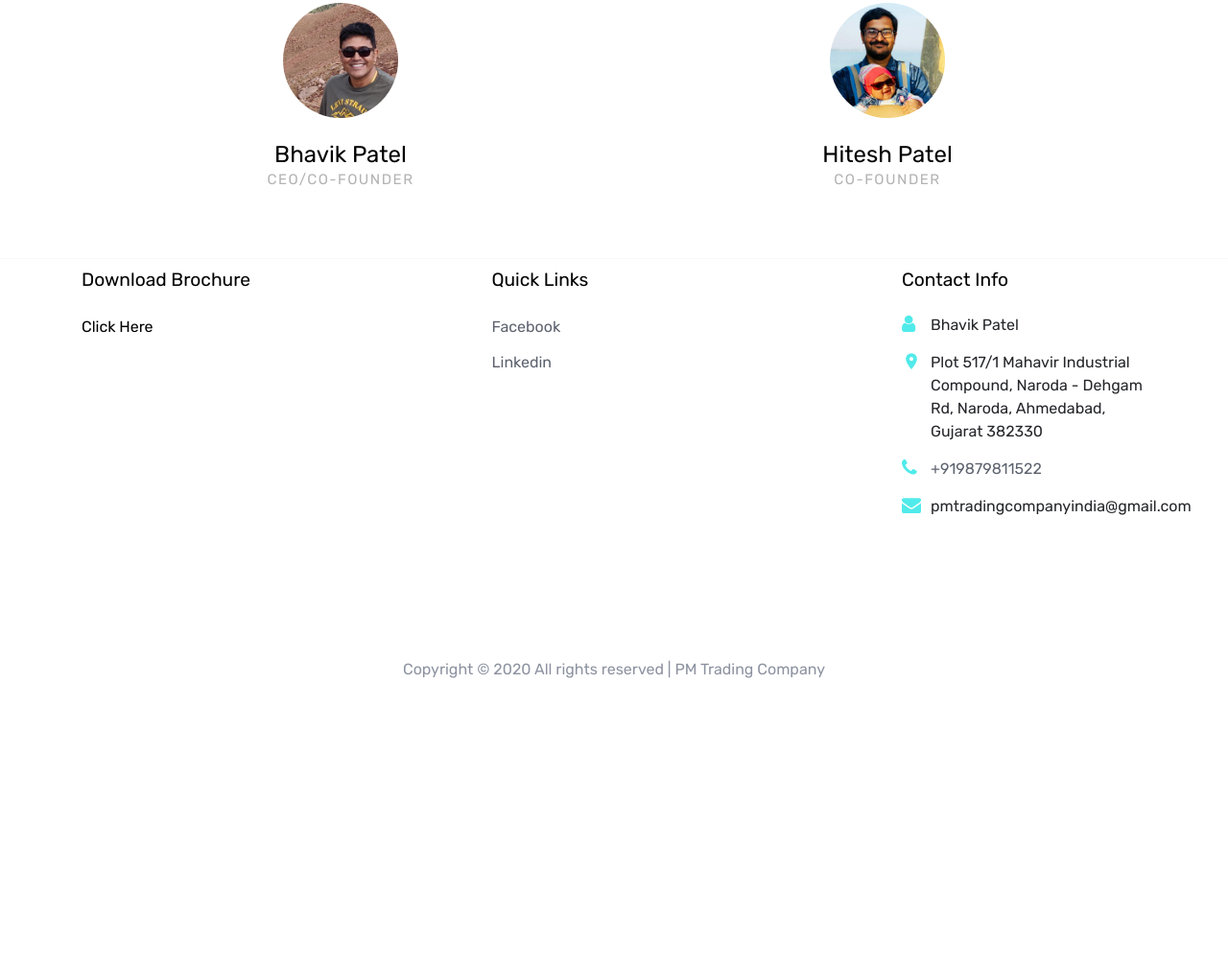
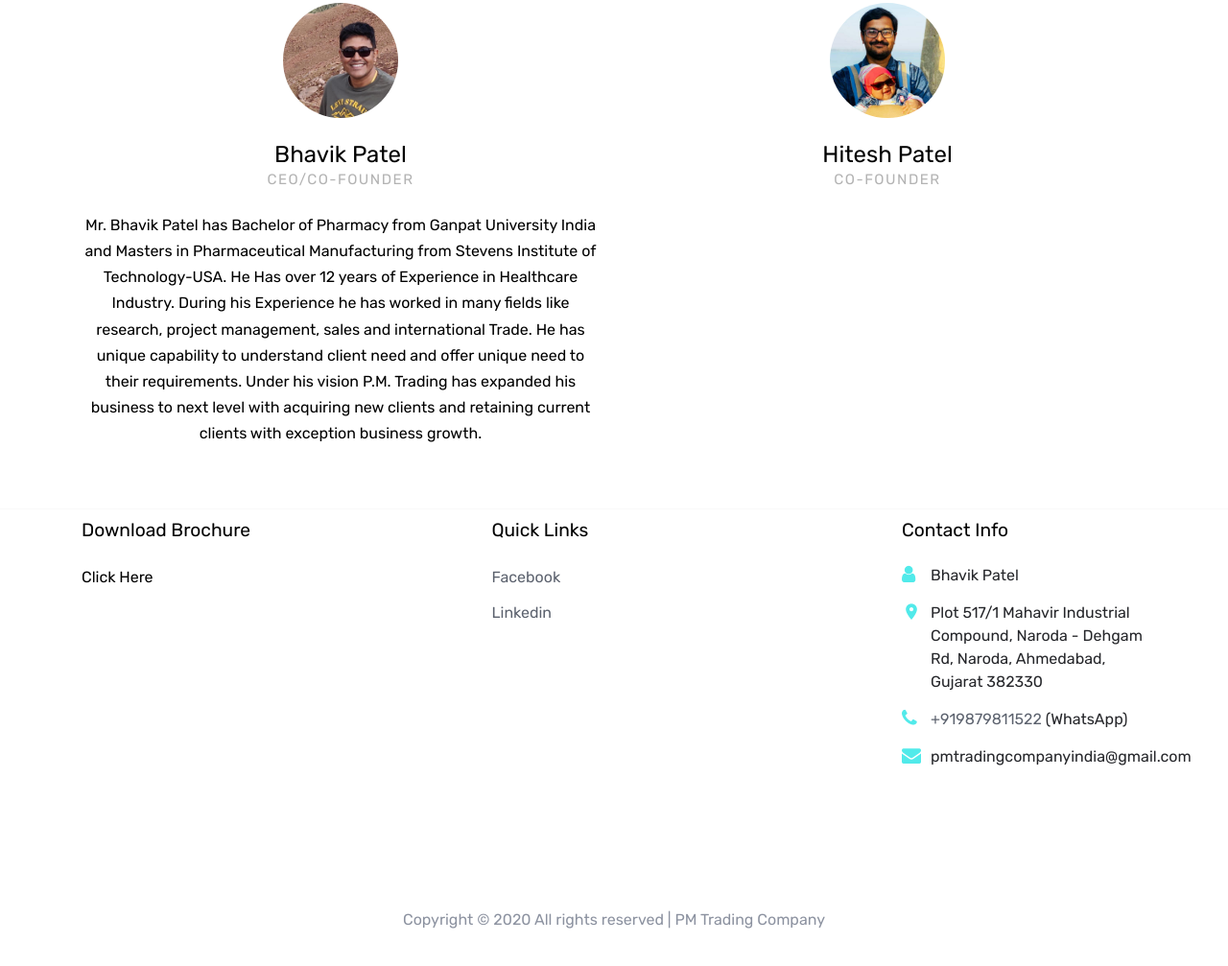
Before and after one commit to chiragfadadu/pmtrading, a plain HTML site: page about.html in a window 1280 px wide. Shown: the part 1135-2142 px from the top of the page at 96% size. Before the commit the page ends 1958 px from the top, so only its background shows below. Drawn offline with Linux system fonts and the light colour scheme; files whose address does not match are found by name.

Commit message:
changes in about us page

```diff
--- a/about.html
+++ b/about.html
@@ -138,6 +138,9 @@
                                     <img src="images/CEO1.jpg" alt="Image placeholder" class="mb-4">
                                     <h3 class="block-38-heading h4">Bhavik Patel</h3>
                                     <p class="block-38-subheading">CEO/Co-Founder</p>
+                                    <p class="text-black">
+                                        Mr. Bhavik Patel has Bachelor of Pharmacy from Ganpat University India and Masters in Pharmaceutical Manufacturing from Stevens Institute of Technology-USA. He Has over 12 years of Experience in Healthcare Industry. During his Experience he has worked in many fields like research, project management, sales and international Trade. He has unique capability to understand client need and offer unique need to their requirements. Under his vision P.M. Trading has expanded his business to next level with acquiring new clients and retaining current clients with exception business growth.
+                                    </p>
                                 </div>
                                 <div class="block-38-body">
                                     <p>
@@ -187,7 +190,7 @@
                         <h3 class="footer-heading mb-4">Quick Links</h3>
                         <ul class="list-unstyled">
                             <li><a href="https://www.indiamart.com/pm-tradingcompany/">Facebook</a></li>
-                            <li><a href="https://www.indiamart.com/pm-tradingcompany/">Linkedin</a></li>
+                            <li><a href="https://www.linkedin.com/in/bhavik-patel-92541a12/">Linkedin</a></li>
                         </ul>
                     </div>
 
@@ -201,7 +204,7 @@
                                 <li class="address">
                                     Plot 517/1 Mahavir Industrial Compound, Naroda - Dehgam Rd, Naroda, Ahmedabad, Gujarat 382330
                                 </li>
-                                <li class="phone"><a href="tel://+919879811522">+919879811522</a></li>
+                                <li class="phone"><a href="tel://+919879811522">+919879811522</a> (WhatsApp)</li>
                                 <li class="email"> pmtradingcompanyindia@gmail.com</li>
                             </ul>
                         </div>
```
Also changed, not shown: contact.html (+2 -2 lines), index.html (+2 -2 lines).
